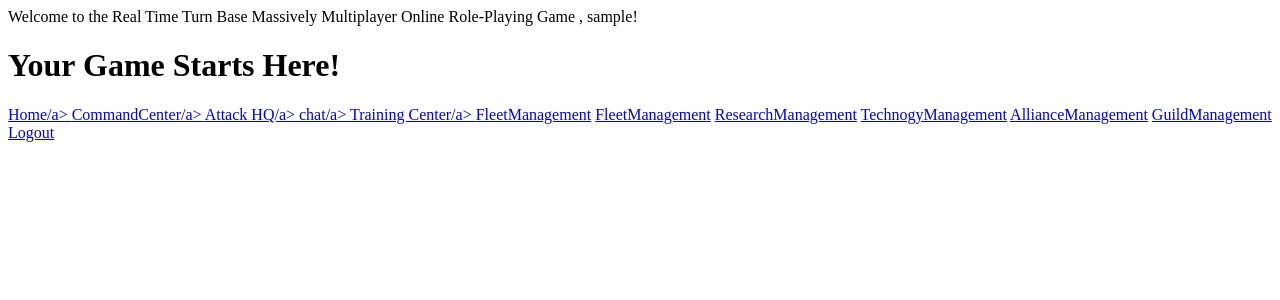
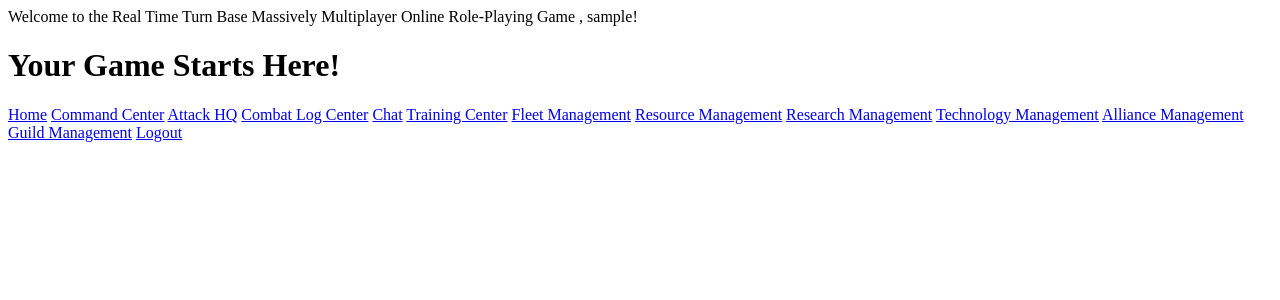
Before and after one commit to Apocalypsecoder0/Webmmorpg, a PHP site: page /game.php in a window 1280 px wide. Shown: the top 300 px of the page. Run offline with PHP 8.4, Linux system fonts and the light colour scheme; the visitor is signed in with stand-in values (Sample User, id 1).

Commit message:
Fix malformed anchor tags and clean up HTML structure
- In game.php:
  • Corrected malformed anchor tags (e.g., fixed <a href="php/home.php">Home/a> to <a href="php/home.php">Home</a>).
  • Removed redundant file extensions (e.g., changed 'attack.php.php' to 'attack.php').
  • Ensured every link uses proper opening and closing tags, and removed any stray or nested tags.

- In Root/Index/Home.php:
  • Fixed multiple HTML structure issues including duplicate/misplaced <body> tags.
  • Corrected malformed anchor tags and ensured proper nesting/closing for <html>, <head>, and <body>.

This commit standardizes the HTML markup across these files and resolves broken links.

```diff
--- a/game.php
+++ b/game.php
@@ -19,21 +19,21 @@ Massively Multiplayer Online Role-Playing Game , " . $_SESSION['username'] . "!"
 <body>
     <h1>Your Game Starts Here!</h1>
     <!-- Game content goes here -->
-      <a href="php/home.php">Home/a>
-        <a href="php/commandcenter.php">CommandCenter/a>
-        <a href="php/attack.php.php">Attack HQ/a>
+      <a href="php/home.php">Home</a>
+        <a href="php/commandcenter.php">Command Center</a>
+        <a href="php/attack.php">Attack HQ</a>
 
-        <a href="php/combat.php"/CombatlogCenter/a>
-        <a href="php/chat.php">chat/a>
-        <a href="php/traincenter.php">Training Center/a>
+        <a href="php/combat.php">Combat Log Center</a>
+        <a href="php/chat.php">Chat</a>
+        <a href="php/traincenter.php">Training Center</a>
 
-        <a href="php/fleetmanagement.php">FleetManagement</a>
-        <a href="php/resourcemanagement.php">FleetManagement</a>
-        <a href="php/researchmanagement.php">ResearchManagement</a>
-        <a href="php/technologymanagement.php">TechnogyManagement</a>
+        <a href="php/fleetmanagement.php">Fleet Management</a>
+        <a href="php/resourcemanagement.php">Resource Management</a>
+        <a href="php/researchmanagement.php">Research Management</a>
+        <a href="php/technologymanagement.php">Technology Management</a>
 
-        <a href="php/alliance.php">AllianceManagement</a>
-        <a href="php/guild.php">GuildManagement</a>
+        <a href="php/alliance.php">Alliance Management</a>
+        <a href="php/guild.php">Guild Management</a>
 
     <a href="logout.php">Logout</a>
 </body>
```
Also changed, not shown: Root/Index/Home.php (+19 -30 lines).
